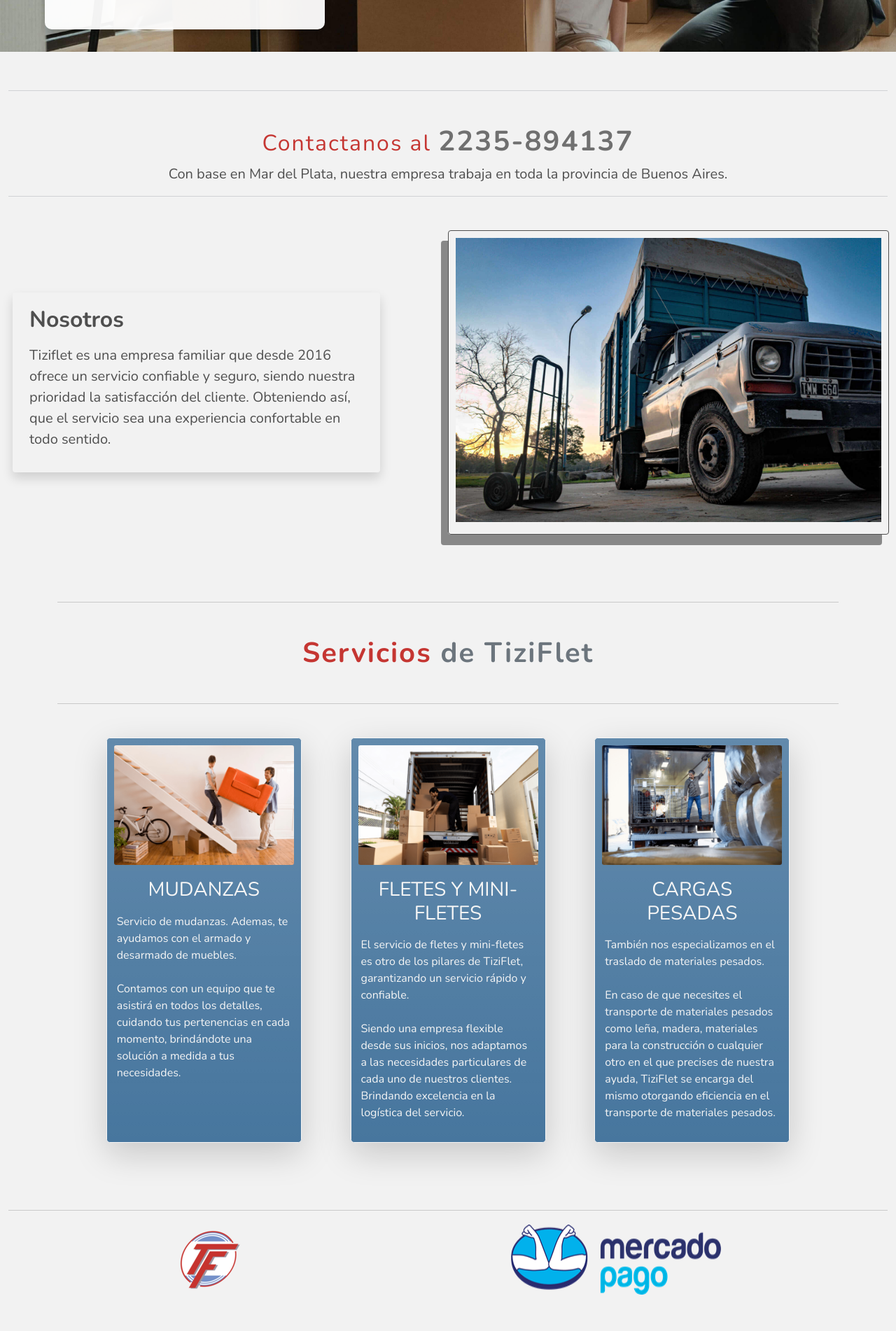
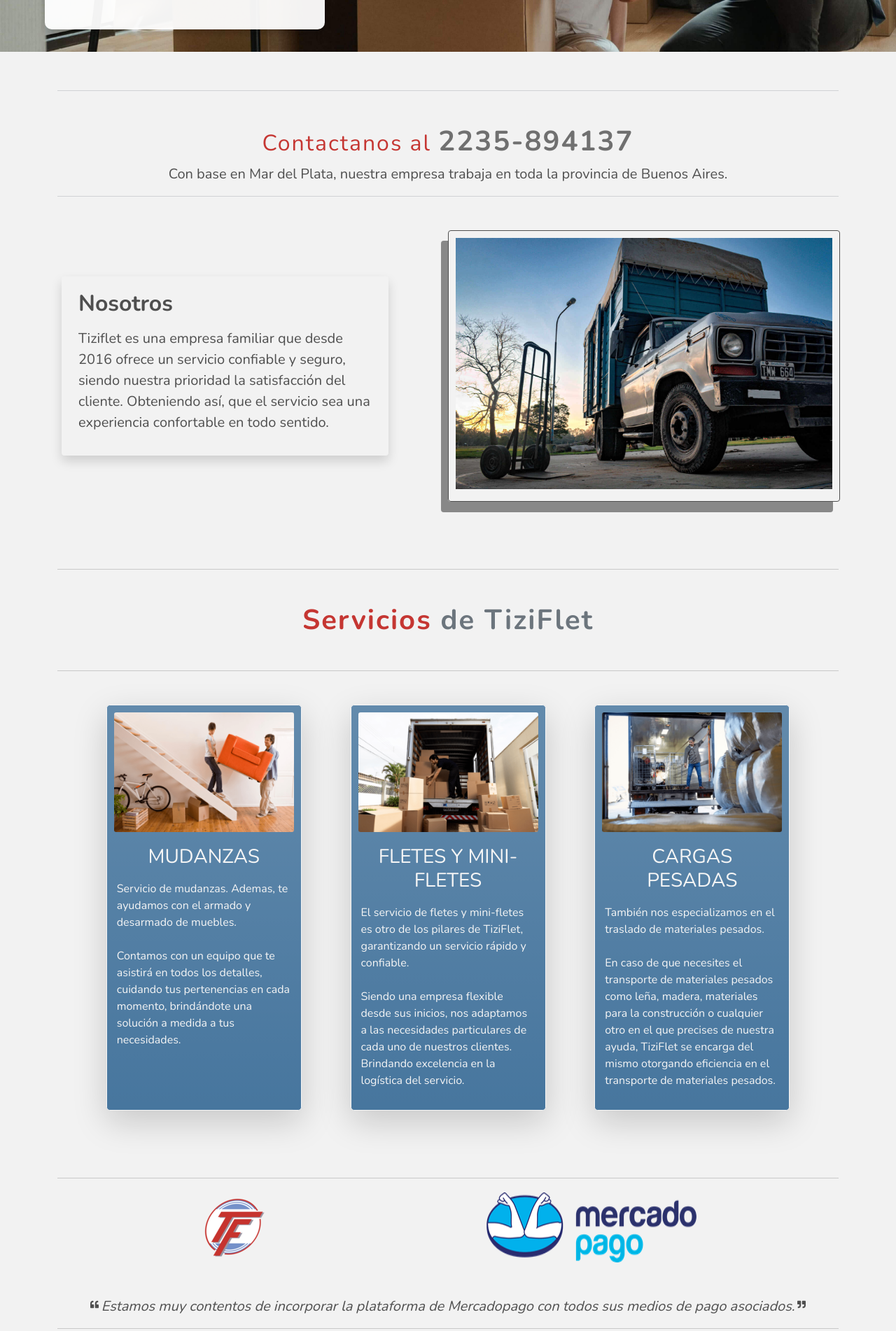
Before and after one commit to JoaquinPalacios/TiziFlet, a Next.js app: page / in a window 1280 px wide. Shown: the part 580-2482 px from the top of the page at 70% size. Built offline with nearby package versions, Linux system fonts and the light colour scheme.

Commit message:
the final commit

```diff
--- a/pages/about.js
+++ b/pages/about.js
@@ -23,7 +23,7 @@ const About = () => {
                         <p className='text'>Una empresa familiar</p>
                     </div>
                 </div>
-                    <Container fluid>
+                    <Container>
                         <hr className='vw-75 mx-auto' />
                         <h2 className='fs-1 text-center my-4 my-sm-5 subTitle'>
                             Quienes <span className='text-muted'>Somos</span>
--- a/pages/index.js
+++ b/pages/index.js
@@ -28,7 +28,7 @@ export default function Home() {
             </div>
           </div>
         </div>
-        <Container fluid className='my-5 pb-lg-5'>
+        <Container className='my-5 pb-lg-5'>
           <div className='subTitle'>
             <hr className='vw-75 mx-auto shadow-lg text-muted mb-5' />
             <h2>Contactanos al <a href='tel:+542235894137' alt='telefono'>2235-894137</a></h2>
@@ -76,7 +76,7 @@ export default function Home() {
             </Col>
           </Row>
         </Container>
-        <Container fluid className='my-5 pb-md-3'>
+        <Container className='my-5 pb-md-3'>
           <Row className='mx-auto mt-5'>
             <hr className='vw-75 mt-5 mx-auto shadow-lg' />
             <span className='d-flex flex-row justify-content-between justify-content-lg-around mx-auto px-5 mt-1 vw-75'>
```
